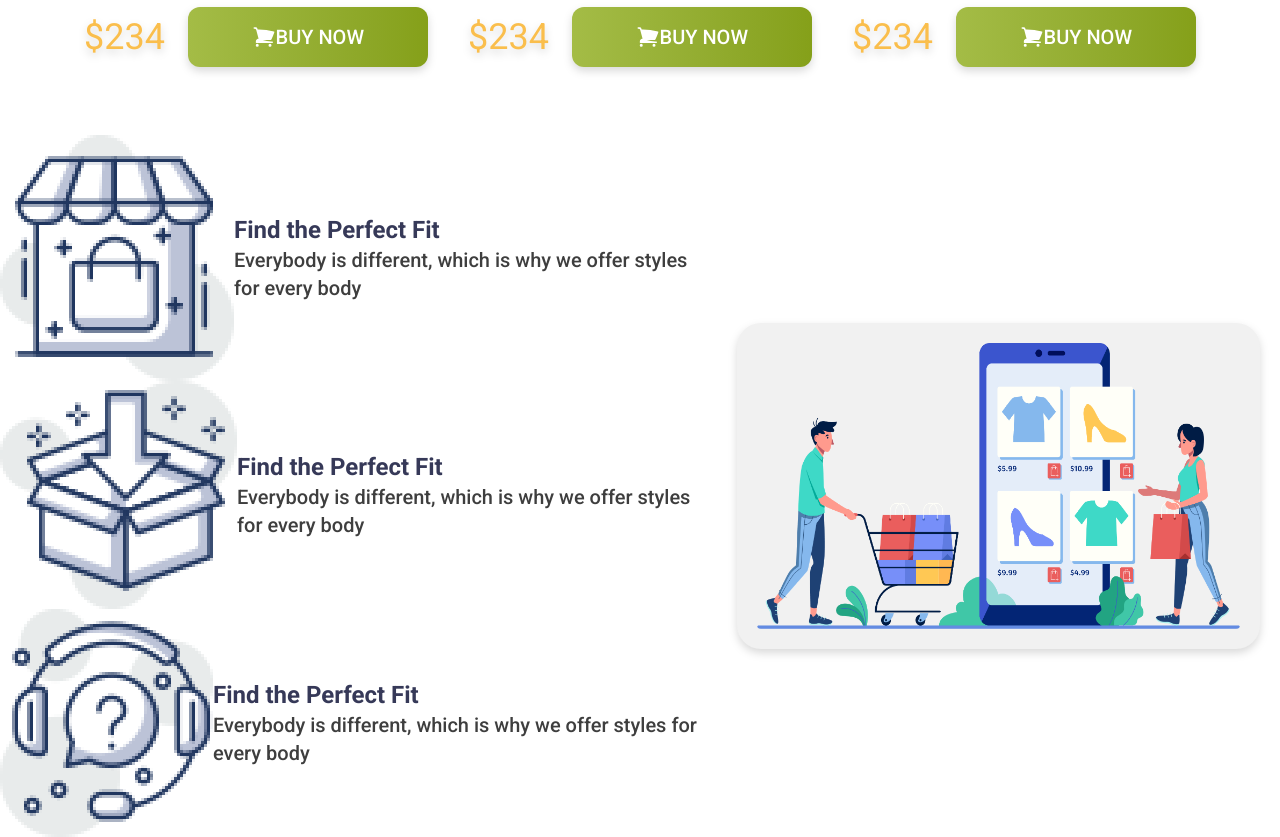
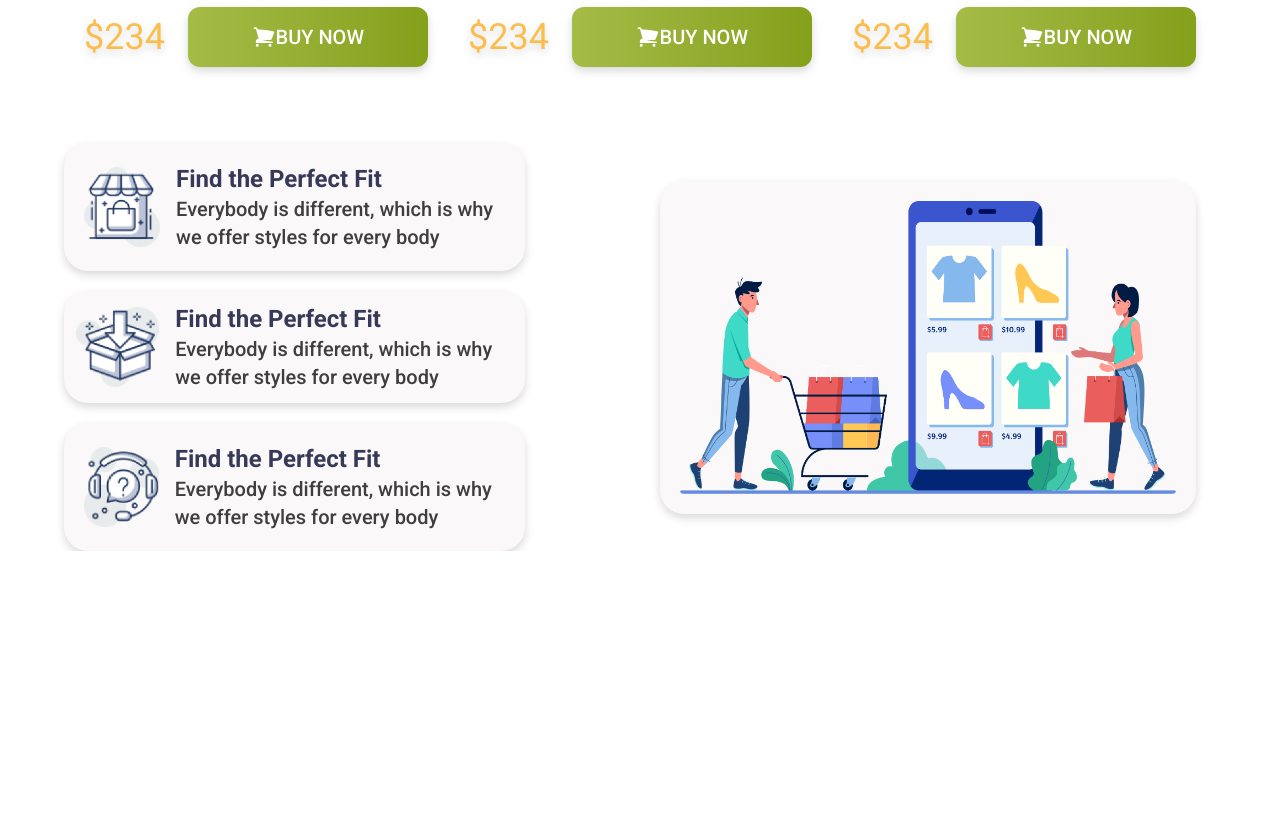
Before and after one commit to 12345subboroto/penguin-fashion-using-tailwind-1, a plain HTML site: page index.html in a window 1280 px wide. Shown: the part 1820-2657 px from the top of the page. After the commit the page ends 2371 px from the top, so only its background shows below. Drawn offline with nearby package versions, Linux system fonts and the light colour scheme.

Commit message:
update footer section

```diff
--- a/index.html
+++ b/index.html
@@ -164,10 +164,10 @@
         </section>
 
     </main>
-    <footer class="flex justify-between items-center">
-       <div>
-            <div class="flex justify-between items-center">
-                <img src="icons/house.png" alt="">
+    <footer class="grid grid-cols-1 items-center max-w-6xl mx-auto mt-14  lg:grid-cols-2">
+       <div class=" w-full lg:w-4/5  grid gap-y-5">
+            <div class="flex justify-between items-center gap-4 drop-shadow-lg p-5 rounded-3xl bg-[#faf8f8]">
+                <img class="h-20" src="icons/house.png" alt="">
                 <div>
                     <h4 class="text-[#363958] text-2xl font-bold">Find the Perfect Fit</h4>
                     <p class="text-[#3E3E3E] font-medium text-xl">Everybody is different, which is why we
@@ -176,8 +176,8 @@
             </div>
 
 
-            <div class="flex justify-between items-center">
-                <img src="icons/box.png" alt="">
+            <div class="flex justify-between items-center gap-4 drop-shadow-lg p-3 rounded-3xl bg-[#faf8f8]">
+                <img class="h-20" src="icons/box.png" alt="">
                 <div>
                     <h4 class="text-[#363958] text-2xl font-bold">Find the Perfect Fit</h4>
                     <p class="text-[#3E3E3E] font-medium text-xl">Everybody is different, which is why we
@@ -185,8 +185,8 @@
                 </div>
             </div>
 
-            <div class="flex justify-between items-center">
-                <img class="" src="icons/question.png" alt="">
+            <div class="flex justify-between items-center gap-4 drop-shadow-lg p-5 rounded-3xl bg-[#faf8f8]">
+                <img class="h-20" src="icons/question.png" alt="">
                 <div>
                     <h4 class="text-[#363958] text-2xl font-bold">Find the Perfect Fit</h4>
                     <p class="text-[#3E3E3E] font-medium text-xl">Everybody is different, which is why we
@@ -194,8 +194,8 @@
                 </div>
             </div>
         </div>
-        <div class="p-5 drop-shadow-lg rounded-3xl w-1/2">
-            <img class="rounded-3xl p-5 bg-[#f1f1f1]" src="images/shopping.png" alt="">
+        <div class="p-5 drop-shadow-lg rounded-3xl ">
+            <img class="rounded-3xl p-5 bg-[#faf8f8] " src="images/shopping.png" alt="">
         </div>
     </footer>
 </body>
```
